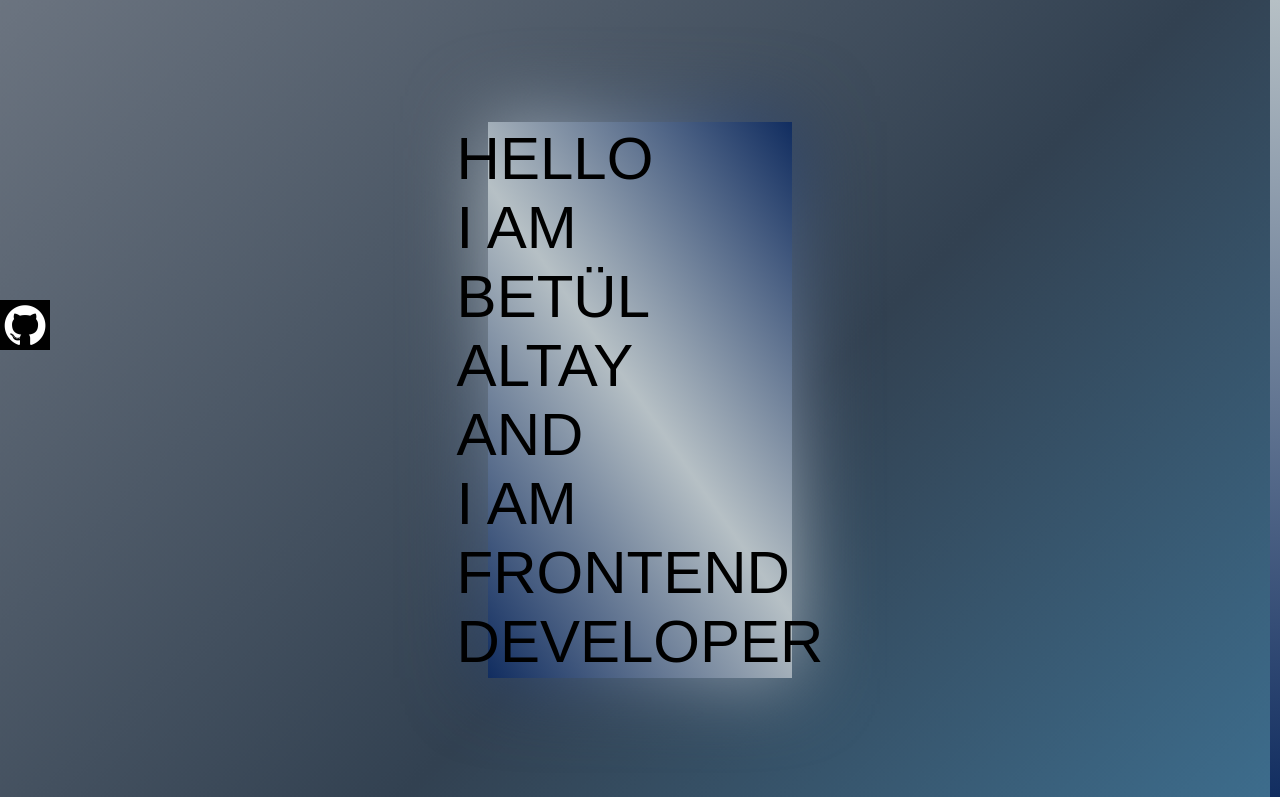
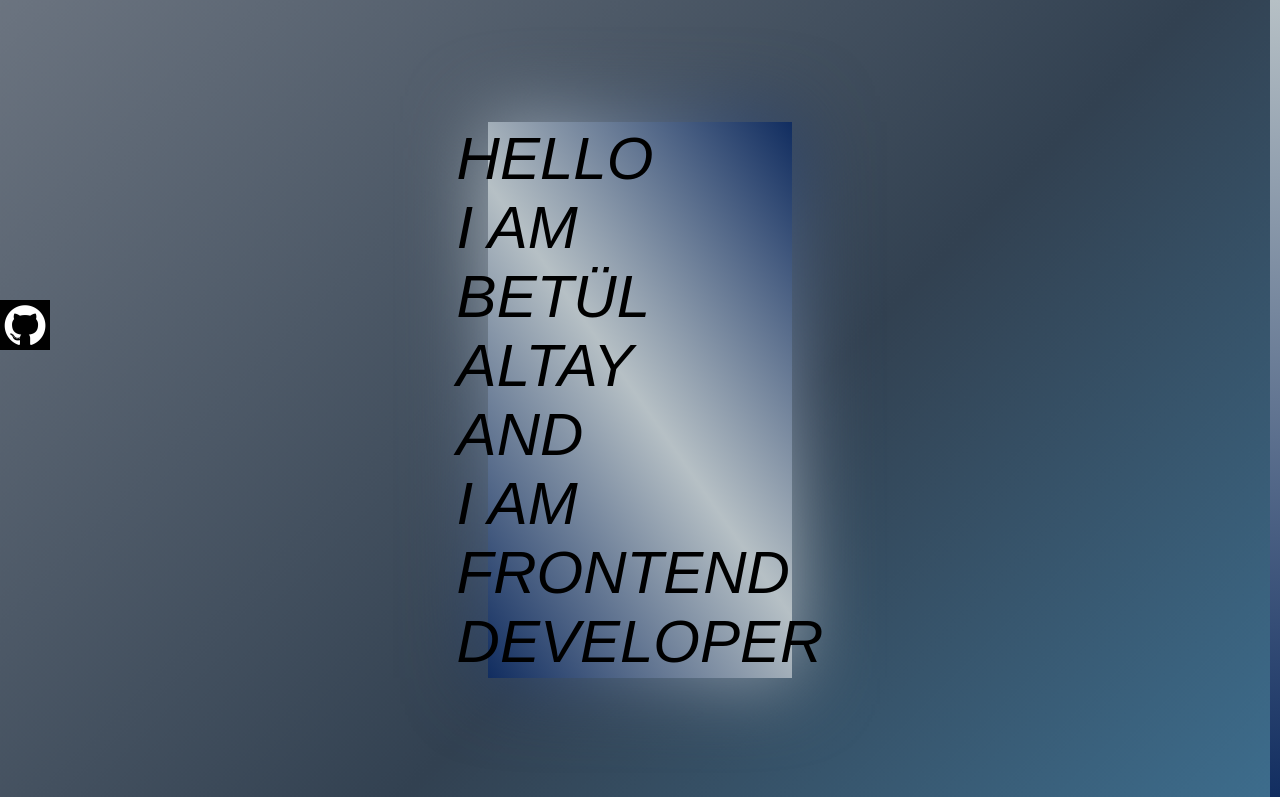
Before and after one commit to beth-2/portfolio, a plain HTML site: page index.html in a window 1280 px wide. Shown: the top 797 px of the page. Drawn offline with Linux system fonts and the light colour scheme.

Commit message:
Update index.html

```diff
--- a/index.html
+++ b/index.html
@@ -13,7 +13,7 @@
     <pre>beth-2</pre>
 
     <h1 class="box">
-        HELLO <br>I AM <br>BETÜL ALTAY <br>AND<br> I AM FRONTEND DEVELOPER
+        <i>HELLO <br>I AM <br>BETÜL ALTAY <br>AND<br> I AM FRONTEND DEVELOPER</i>
     </h1>
 
     <div class="s1">HTML</div>
```
